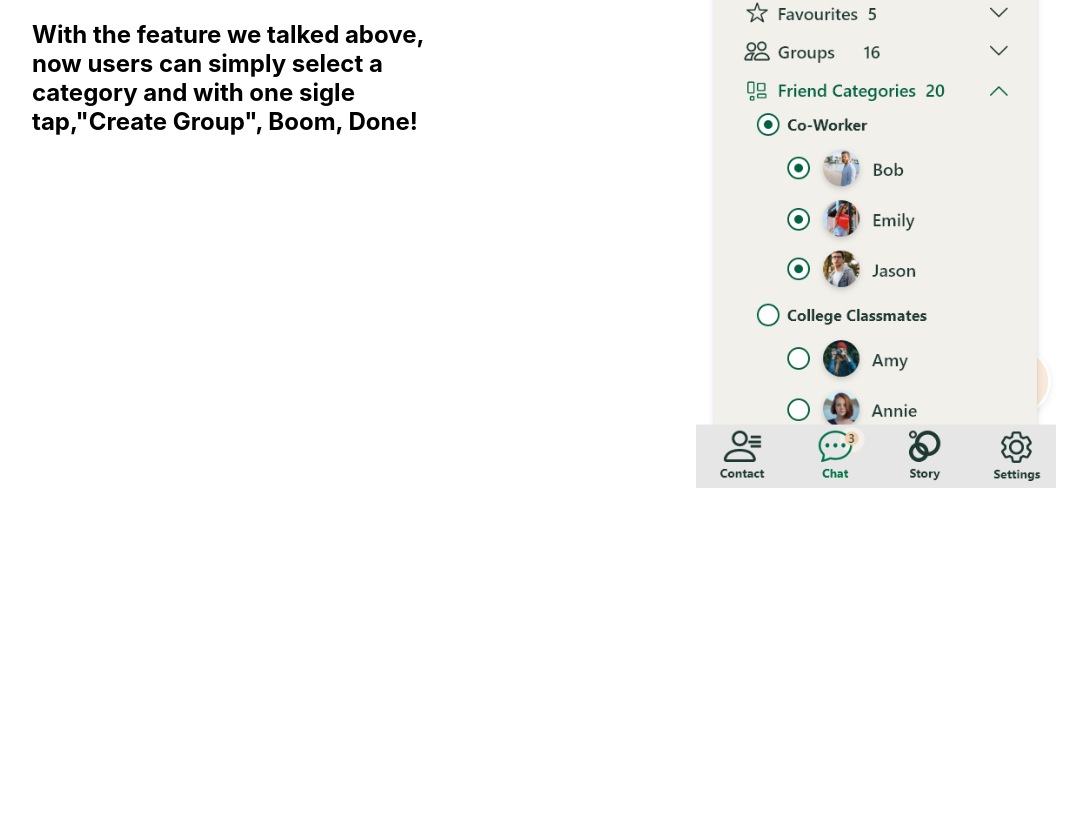
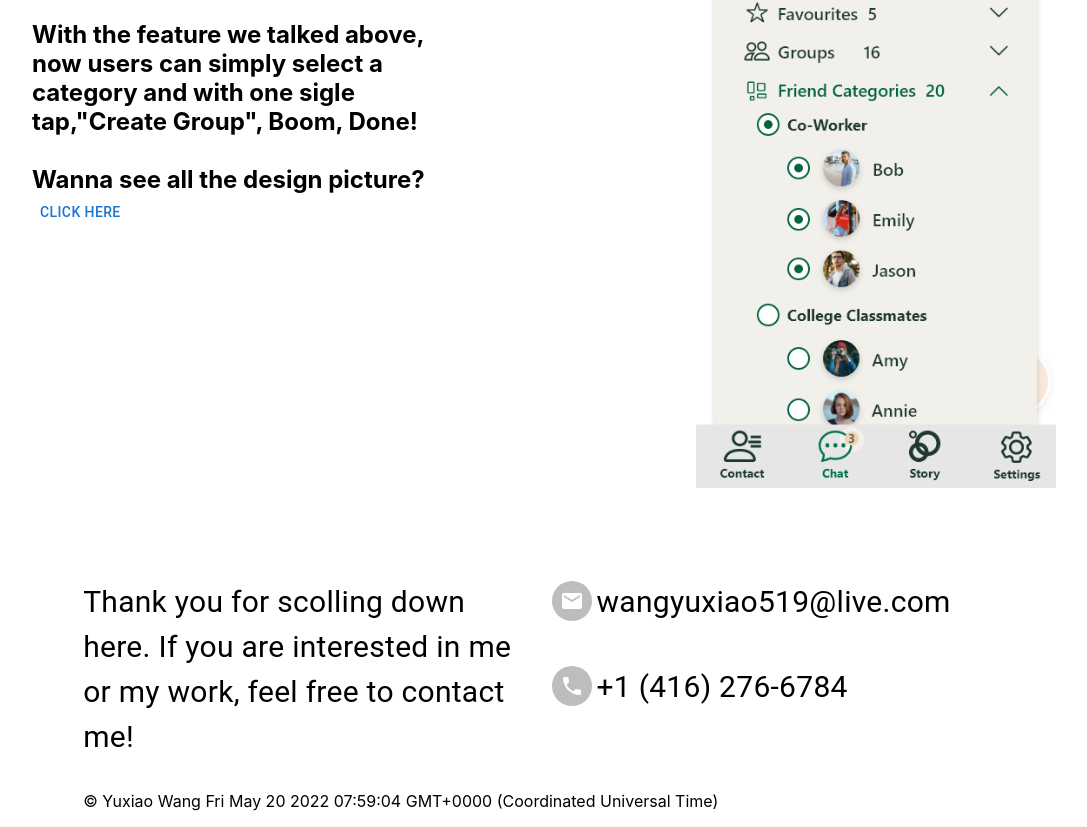
Before and after one commit to YuxiaoWang519/ywportfolio-React-, a React (Create React App) app: page /Projects/WhatsApp in a window 1280 px wide. Shown: the part 6597-7424 px from the top of the page, without its empty margins (96-1183 px from the left). Before the commit the page ends 7085 px from the top, so only its background shows below. Built offline with nearby package versions, Linux system fonts and the light colour scheme; what react-swipeable-views-utils would draw is missing.

Commit message:
playing with dialog

```diff
--- a/src/App.js
+++ b/src/App.js
@@ -6,6 +6,7 @@ import Home from "./views/Home";
 import Projects from "./views/projects/Projects";
 import WhatsApp from "./views/projects/WhatsAppRedesign";
 import AboutMe from "./views/AboutMe";
+
 function App() {
   return (
     <Routes>
@@ -13,6 +14,7 @@ function App() {
       <Route path="/Home" element={<Home />}></Route>
       <Route path="/Projects" element={<Projects />}></Route>
       <Route path="/Projects/WhatsApp" element={<WhatsApp />}></Route>
+
       <Route path="/AboutMe" element={<AboutMe />}></Route>
     </Routes>
   );
--- a/src/views/projects/WhatsAppRedesign.js
+++ b/src/views/projects/WhatsAppRedesign.js
@@ -1,4 +1,4 @@
-import { Container, Grid, Stack, Avatar } from "@mui/material";
+import { Container, Grid, Stack, Avatar, Button } from "@mui/material";
 import { Box } from "@mui/system";
 import React from "react";
 import SideMenu from "../../components/SideMenu";
@@ -16,8 +16,31 @@ import Settings01 from "../../Images/Settings01.png";
 import Settings02 from "../../Images/Settings02.png";
 import CreateGroup02 from "../../Images/CreateGroup02.png";
 import "../../styles/WhatsApp.css";
+import YWFooter from "../YWFooter";
+import { useNavigate } from "react-router";
+
+import Dialog from "@mui/material/Dialog";
+import DialogActions from "@mui/material/DialogActions";
+import DialogContent from "@mui/material/DialogContent";
+import DialogContentText from "@mui/material/DialogContentText";
+import DialogTitle from "@mui/material/DialogTitle";
 
 function WhatsApp() {
+  let navigate = useNavigate();
+  const toWhatsAppGallery = () => {
+    navigate("/Projects/WHatsApp/Gallery");
+  };
+  const [open, setOpen] = React.useState(false);
+  const [fullWidth, setFullWidth] = React.useState(true);
+  const [maxWidth, setMaxWidth] = React.useState("lg");
+  const handleOpen = () => {
+    setOpen(true);
+  };
+
+  const handleClose = () => {
+    setOpen(false);
+  };
+
   return (
     <>
       <Container maxWidth="false" disableGutters={true} sx={{ width: "100%" }}>
@@ -235,15 +258,43 @@ function WhatsApp() {
                       select a category and with one sigle tap,"Create Group",
                       Boom, Done!
                       <br />
+                      <br />
+                      Wanna see all the design picture?
+                      <Button onClick={handleOpen}>CLick Here</Button>
                     </h2>
                   </div>
                   <img className="imgFit" src={CreateGroup02} alt="chat page" />
                 </Stack>
               </Box>
             </Grid>
+
+            <Grid item xs={12}>
+              <Container
+                id="contactAnchor"
+                maxWidth="false"
+                disableGutters={true}
+                sx={{ width: "100%", height: "20vh" }}
+              >
+                <Box sx={{ m: "5%" }}>
+                  <YWFooter></YWFooter>
+                </Box>
+              </Container>
+            </Grid>
           </Grid>
         </Box>
       </Container>
+      <Dialog
+        fullWidth={fullWidth}
+        maxWidth={maxWidth}
+        open={open}
+        onClose={handleClose}
+      >
+        <DialogTitle>PhotoGallery</DialogTitle>
+        <DialogContent></DialogContent>
+        <DialogActions>
+          <Button onClick={handleClose}>Close</Button>
+        </DialogActions>
+      </Dialog>
     </>
   );
 }
```
Also changed, not shown: src/components/PhotoWall.js (added, +12 -0 lines).
